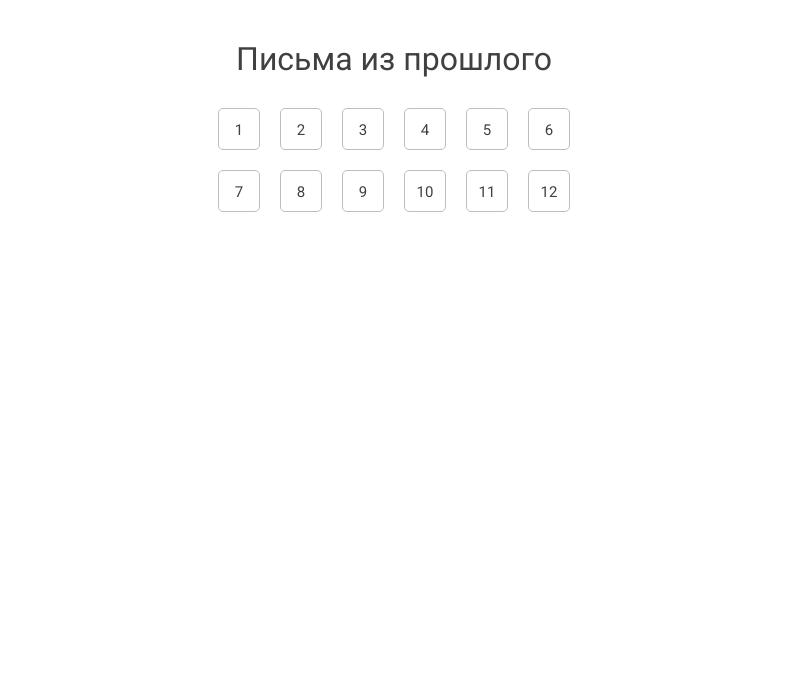
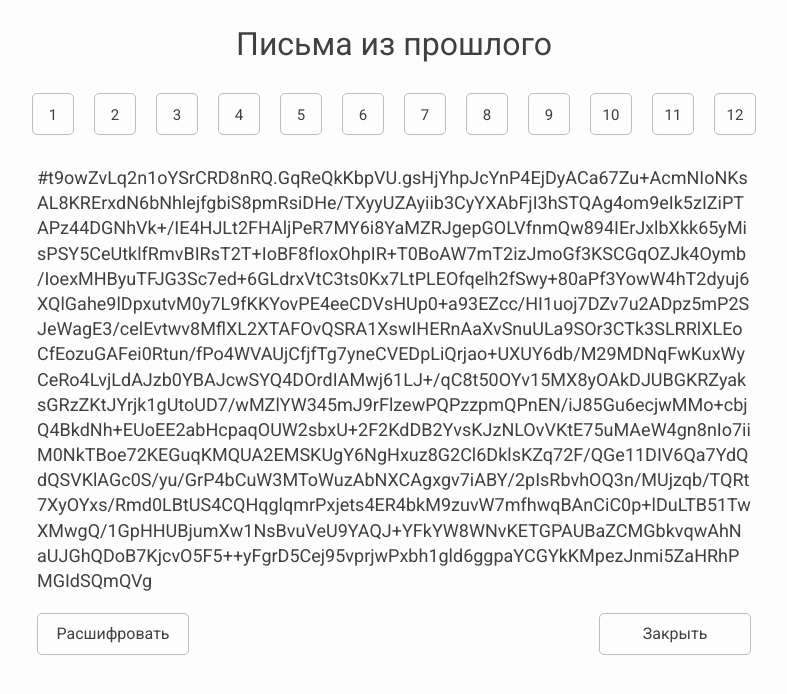
Before and after one commit to Qargwic/Qargwic.github.io, a plain HTML site: page index.html in a window 1280 px wide. Both pictures are taken after a click on the link "10". Shown: the whole page, without its empty margins (246-1033 px from the left). Drawn offline with Linux system fonts and the light colour scheme.

Commit message:
Добавил все письма

```diff
--- a/index.html
+++ b/index.html
@@ -2,7 +2,7 @@
 <html>
 <head>
 <meta charset="UTF-8">
-<meta name="viewport" content="width=device-width, initial-scale=1.0, maximum-scale=1.0, user-scalable=no">
+<meta name="viewport" content="width=device-width, initial-scale=0.9, maximum-scale=1, user-scalable=no">
 <link rel="shortcut icon" href="favicon.ico" type="image/x-icon">
 <link href="https://fonts.googleapis.com/css?family=Roboto" rel="stylesheet">
 <link rel="stylesheet" type="text/css" href="style.css">
@@ -11,7 +11,6 @@
 <body>
 <div class="center">
 	<h1>Письма из прошлого</h1>
-	<div class="div-of-mail">
 	<ul class="row">
 		<li class="num"><a onclick="showMail('1')" href="#1">1</a></li>
 		<li class="num"><a onclick="showMail('2')"  href="#2">2</a></li>
@@ -19,8 +18,6 @@
 		<li class="num"><a onclick="showMail('4')"  href="#4">4</a></li>
 		<li class="num"><a onclick="showMail('5')"  href="#5">5</a></li>
 		<li class="num"><a onclick="showMail('6')"  href="#6">6</a></li>
-		</ul>
-		<ul class="row">
 		<li class="num"><a onclick="showMail('7')"  href="#7">7</a></li>
 		<li class="num"><a onclick="showMail('8')"  href="#8">8</a></li>
 		<li class="num"><a onclick="showMail('9')"  href="#9">9</a></li>
@@ -28,17 +25,21 @@
 		<li class="num"><a onclick="showMail('11')"  href="#11">11</a></li>
 		<li class="num"><a onclick="showMail('12')"  href="#12">12</a></li>
 	</ul>
-	</div>
 	<div class="text" id="hello-text">
 		<p>Я подготовил для тебя достаточно интересный проект. Тут представлено 12 писем. На каждый месяц моего отсутствия? Можно сказать, и так. Но привязка идет не к месяцам, а к датам. Какие-то более интересные и значимые, какие-то менее. Но самое интересное здесь другое: все они зашифрованы, а ключ для расшифровки или подсказка, как его получить, будет приходить тебе на почту в нужный день по настроенному расписанию.</p>
-		<p>Расшифровывать сообщения можно на этом <a href="http://webcrypt.org/ru#decryption">сайте</a>. Код для первого сообщения у тебя уже есть. Можешь попробовать догадаться сама, но, если лень, нажимай на <span id="hint" onclick="showHint()">подсказку</span>.</p>
-	</div>
+		<p>Расшифровывать сообщения можно на этом <a href="http://webcrypt.org/ru#decryption" target="_blank">сайте</a>. Код для первого сообщения у тебя уже есть. Можешь попробовать догадаться сама, но, если лень, нажимай на <span id="hint" onclick="showHint()">подсказку</span>.</p>
+		<p>При нажатии "Расшифровать" текст копируется в буфер.</p></div>
 	<div class="text" id="mail-text">
 		<p id="mail-text-p"></p>
+		<div class="buttons">
+			<div class="button" id="copy" ><a id="a-block" href="" target="_blank" onclick="copyMail()">Расшифровать</a></div>
+			<div class="button" id="close"><span onclick="closeMail()">Закрыть</span></div>
 		</div>
 	</div>
-</body>
+</div>
 <div id="hint-block" onclick="hide()"></div>
 <div id="hint-div" onclick="hide()"><img src="skull.png" alt="hint"></div>
+</body>
+
 <script src="script.js"></script>
 </html>
--- a/script.js
+++ b/script.js
@@ -4,6 +4,9 @@ var block = document.getElementById("hint-block");
 var helloBlock = document.getElementById("hello-text");
 var mailBlock = document.getElementById("mail-text");
 var mailText = document.getElementById("mail-text-p");
+var href = document.getElementById("a-block");
+
+var src = "http://webcrypt.org/ru";
 
 function showHint(){
 	block.style.display = "block";
@@ -15,22 +18,40 @@ function hide(){
 	img.style.display = "none";
 }
 
-function showMail(e){
-	helloBlock.style.display = "none";
-	mailBlock.style.display = "block";
-	mailText.innerHTML = readTextFile(e + ".txt");
-}
 
 function closeMail(){
 	helloBlock.style.display = "block";
 	mailBlock.style.display = "none";
 }
 
-function readTextFile(file){
-    var rawFile = new XMLHttpRequest();
-    rawFile.open("GET", "https://qargwic.github.io/mails/" + file, false);
-    rawFile.send();
-    if (rawFile.status == 200) {
-		return rawFile.responseText;
+function showMail(file){
+	helloBlock.style.display = "none";
+	mailBlock.style.display = "block";
+    var xhr= new XMLHttpRequest();
+    xhr.open("GET", "https://qargwic.github.io/mails/" + file + ".txt", true);
+    xhr.send();
+    xhr.onreadystatechange = function() { // (3)
+		if (xhr.status != 200) {
+	    	console.log(xhr.status + ': ' + xhr.statusText);
+		} else {
+			var t = xhr.responseText;
+			mailText.innerHTML = t;
+			if (t.length < 2000)
+				href.setAttribute("href", src + t);
+			else
+				href.setAttribute("href", "http://webcrypt.org/ru#decryption");
+		}
 	}
 }
+
+function copyMail(){
+	var range = document.createRange();
+	range.selectNode(mailText);
+	window.getSelection().addRange(range);
+	try {
+		document.execCommand('copy');
+	} catch(err) {
+		console.log('М, нам не повезло:)');
+	}
+	window.getSelection().removeAllRanges();
+}
--- a/style.css
+++ b/style.css
@@ -3,25 +3,26 @@
 	padding: 0;
 	margin: 0;
 	text-decoration: none;
+}
+html{
+	background-color: #fdfdfd;
+}
+body, .num a{
 	color: #404040;
 }
 h1{
 	font-weight: normal;
 	text-align: center;
+	color: #404040;
 }
+
 .center{
-	max-width: 720px;
+	max-width: 744px;
 	min-width: 372px;
 	margin: auto;
-	margin-top: 40px;
+	margin-top: 25px;
 }
-.div-of-mail{
-	width: 372px;
-	height: 140px;
-	margin: auto;
-	margin-top: 30px;
 
-}
 .num{
 	list-style-type: none;
 	text-align: center;
@@ -30,7 +31,7 @@ h1{
 	height: 40px;
 	border-radius: 5px;
 	border: 1px solid #bdbdbd;
-	margin: 0 10px;
+	margin: 10px;
 }
 .num a{
 	font-size: 15px;
@@ -39,17 +40,28 @@ h1{
 }
 .row{
 	display: block;
-	height: 42px;
-	float: left;
+	margin: auto;
+	margin-top: 20px;
 	margin-bottom: 20px;
 }
-
+@media (min-width: 744px){
+	.row{
+		height: 62px;
+		width: 744px;
+	}
+}
+@media (max-width: 743px){
+	.row{
+		height: 125px;
+		width: 372px;
+	}
+}
 .text p{
 	font-size: 18px;
 	text-align: justify;
 	margin-bottom: 20px;
 	line-height: 1.4;
-	padding: 0 5px;
+	padding: 0 15px;
 }
 p{
 	word-wrap: break-word;
@@ -60,29 +72,85 @@ p a,p span{
 }
 #hint-block{
 	display: none;
-	position: absolute;
-	top: 0;
+	position: fixed;
+	left: 0;
+    right: 0;
+    bottom: 0;
+    top:0;
 	background-color: #101010;
 	opacity: 0.8;
 	width: 100%;
-	height: 100%;
+	min-height: 100%;
 }
 #hint-div{
 	display: none;
 	background-color: white;
 	width: 300px;
 	height: 300px;
-	position: absolute;
+	position: fixed;
 	left: 50%;
 	top: 50%;
 	margin-left: -150px;
 	margin-top: -150px;
 }
 
-#mail-text{
+/*#mail-text{
 	display: none;
 	background-color: #131313;
+	padding-top: 12px
 }
 #mail-text p{
 	color: #cecece;
 }
+
+.button{
+	width: 150px;
+	height: 40px;
+	border: 1px solid #08e2ff;
+	border-radius: 5px;
+}
+
+.button a, .button span{
+	color: #08e2ff;
+	padding: 10px 0;
+	display: block;
+	cursor: pointer;
+	text-align: center;
+}*/
+
+#mail-text{
+	display: none;
+	background-color: #fdfdfd;
+	/*padding-top: 12px*/
+}
+#mail-text p{
+	color: #404040;
+}
+
+.button{
+	width: 150px;
+	height: 40px;
+	border: 1px solid #bdbdbd;
+	border-radius: 5px;
+}
+
+.button a, .button span{
+	color: #404040;
+	padding: 10px 0;
+	display: block;
+	cursor: pointer;
+	text-align: center;
+}
+
+.buttons{
+	height: 70px;
+	margin: 0 15px;
+}
+
+#copy{
+	float: left;
+}
+
+#close{
+	float: right;
+}
```
Also changed, not shown: mails/1.txt, mails/10.txt, mails/11.txt, mails/12.txt, mails/2.txt, mails/3.txt, mails/4.txt, mails/5.txt, mails/6.txt, mails/7.txt, mails/8.txt, mails/9.txt. Lines whose indentation alone changed are shown as unchanged.
